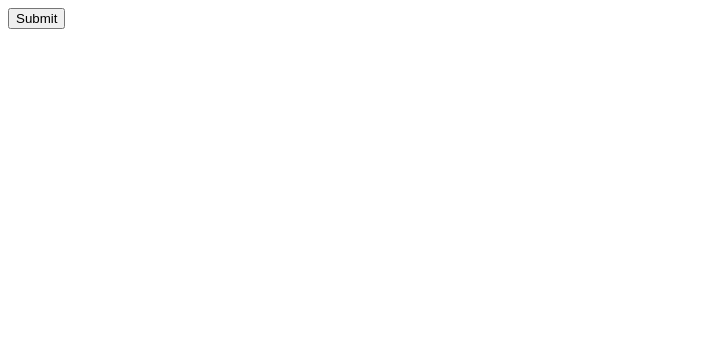
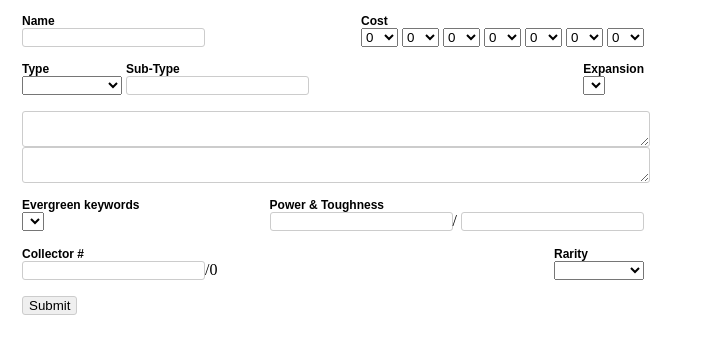
Before and after one commit to coyote240/manadex, a website: page index.html in a window 1280 px wide. Shown: the whole page, without its empty margins (0-705 px from the left). Drawn offline with nearby package versions, Linux system fonts and the light colour scheme; files that its build step writes are made by us from their sources.

Commit message:
Basic card form layout.

```diff
--- a/Gruntfile.js
+++ b/Gruntfile.js
@@ -14,7 +14,7 @@ module.exports = function (grunt) {
         watch: {
             less: {
                 files: 'assets/less/**/*.less',
-                tasts: ['less']
+                tasks: ['less']
             }
         }
     });
--- a/assets/js/manadex.js
+++ b/assets/js/manadex.js
@@ -1,6 +1,19 @@
 angular.module('ManaDex', [])
     .controller('CardForm', ['$scope', function ($scope) {
+        $scope.cardsInSet = 0;
+        $scope.cardTypes = ['creature', 'enchantment', 'sorcery', 'instant',
+                            'artifact', 'planeswalker', 'land'];
+
         $scope.addCard = function () {
             console.log('Adding Card');
         };
+    }])
+    .factory('PartLookupService', ['$http', function ($http) {
+        return {
+            getExpansions: function () {
+            },
+
+            getEvergreenKeywords: function () {
+            }
+        };
     }]);
--- a/assets/less/main.less
+++ b/assets/less/main.less
@@ -0,0 +1,40 @@
+form {
+    width: 650px;
+    label {
+        display: block;
+        font-family: sans-serif;
+        font-size: 75%;
+        font-weight: bold;
+    }
+
+    fieldset {
+        border: none;
+    }
+
+    input,
+    textarea {
+        border: 1px solid #CCC;
+        border-radius: 3px;
+    }
+
+    textarea {
+        display: block;
+        width: 100%;
+    }
+
+    .part {
+        display: inline-block;
+        &.cost {
+            float: right;
+        }
+        &.expansion {
+            float: right;
+        }
+        &.stats {
+            float: right;
+        }
+        &.rarity {
+            float: right;
+        }
+    }
+}
--- a/index.html
+++ b/index.html
@@ -6,7 +6,96 @@
     </head>
     <body ng-app="ManaDex" ng-controller="CardForm">
         <form ng-submit="addCard()">
-            <input type="submit"/>
+            <fieldset>
+                <div class="part name">
+                    <label>Name</label>
+                    <input type="text"/>
+                </div>
+                <div class="part cost">
+                    <label>Cost</label>
+                    <select name="red">
+                        <option value="0">0</option>
+                        <option value="X">X</option>
+                        <option ng-repeat="value in [1, 2, 3, 4, 5, 6, 7, 8, 9, 10]">{{ value }}</option>
+                    </select>
+                    <select name="black">
+                        <option value="0">0</option>
+                        <option value="X">X</option>
+                        <option ng-repeat="value in [1, 2, 3, 4, 5, 6, 7, 8, 9, 10]">{{ value }}</option>
+                    </select>
+                    <select name="blue">
+                        <option value="0">0</option>
+                        <option value="X">X</option>
+                        <option ng-repeat="value in [1, 2, 3, 4, 5, 6, 7, 8, 9, 10]">{{ value }}</option>
+                    </select>
+                    <select name="green">
+                        <option value="0">0</option>
+                        <option value="X">X</option>
+                        <option ng-repeat="value in [1, 2, 3, 4, 5, 6, 7, 8, 9, 10]">{{ value }}</option>
+                    </select>
+                    <select name="white">
+                        <option value="0">0</option>
+                        <option value="X">X</option>
+                        <option ng-repeat="value in [1, 2, 3, 4, 5, 6, 7, 8, 9, 10]">{{ value }}</option>
+                    </select>
+                    <select name="colorless">
+                        <option value="0">0</option>
+                        <option value="X">X</option>
+                        <option ng-repeat="value in [1, 2, 3, 4, 5, 6, 7, 8, 9, 10]">{{ value }}</option>
+                    </select>
+                    <select name="any">
+                        <option value="0">0</option>
+                        <option ng-repeat="value in [1, 2, 3, 4, 5, 6, 7, 8, 9, 10]">{{ value }}</option>
+                    </select>
+                </div>
+            </fieldset>
+            <fieldset>
+                <div class="part type">
+                    <label>Type</label>
+                    <select name="type" ng-model="type">
+                        <option ng-repeat="type in cardTypes">{{ type }}</option>
+                    </select>
+                </div>
+                <div class="part subtype">
+                    <label>Sub-Type</label>
+                    <input type="text" ng-model="subtype"/>
+                </div>
+                <div class="part expansion">
+                    <label>Expansion</label>
+                    <select name="expansion" ng-model="expansion">
+                    </select>
+                </div>
+            </fieldset>
+            <fieldset>
+                <textarea ng-model="description"></textarea>
+                <textarea ng-model="flavorText"></textarea>
+            </fieldset>
+            <fieldset>
+                <div class="part evergreen-keywords">
+                    <label>Evergreen keywords</label>
+                    <select name="keywords"></select>
+                </div>
+                <div class="part stats">
+                    <label>Power &amp; Toughness</label>
+                    <input type="text" ng-model="power"/>/
+                    <input type="text" ng-model="toughness"/>
+                </div>
+            </fieldset>
+            <fieldset>
+                <div class="part collector-number">
+                    <label>Collector #</label>
+                    <input type="text" ng-model="collectorNumber"/>/{{ cardsInSet }}
+                </div>
+                <div class="part rarity">
+                    <label>Rarity</label>
+                    <select ng-model="rarity">
+                        <option ng-repeat="r in ['common', 'uncommon', 'rare', 'mythicRare']">{{ r }}</option>
+                    </select>
+                </div>
+            </fieldset>
+            <fieldset>
+                <input type="submit"/>
+            </fieldset>
         </form>
         <script src="assets/js/angular.min.js"></script>
         <script src="assets/js/manadex.js"></script>
```
